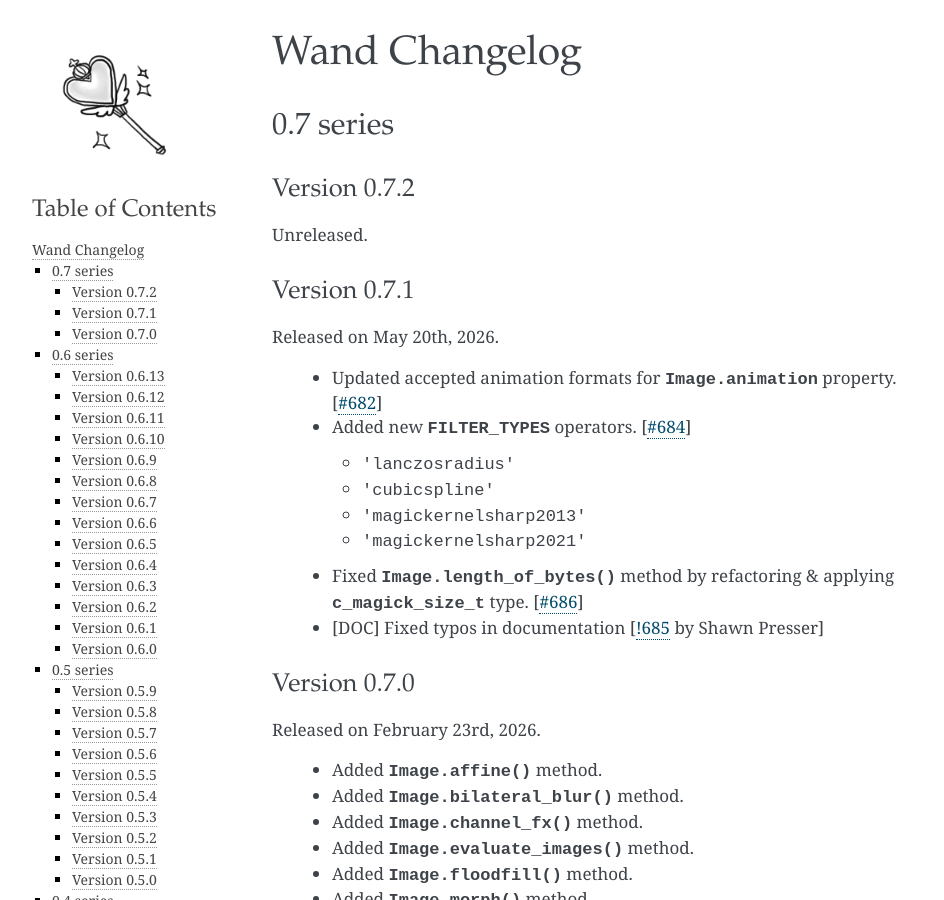
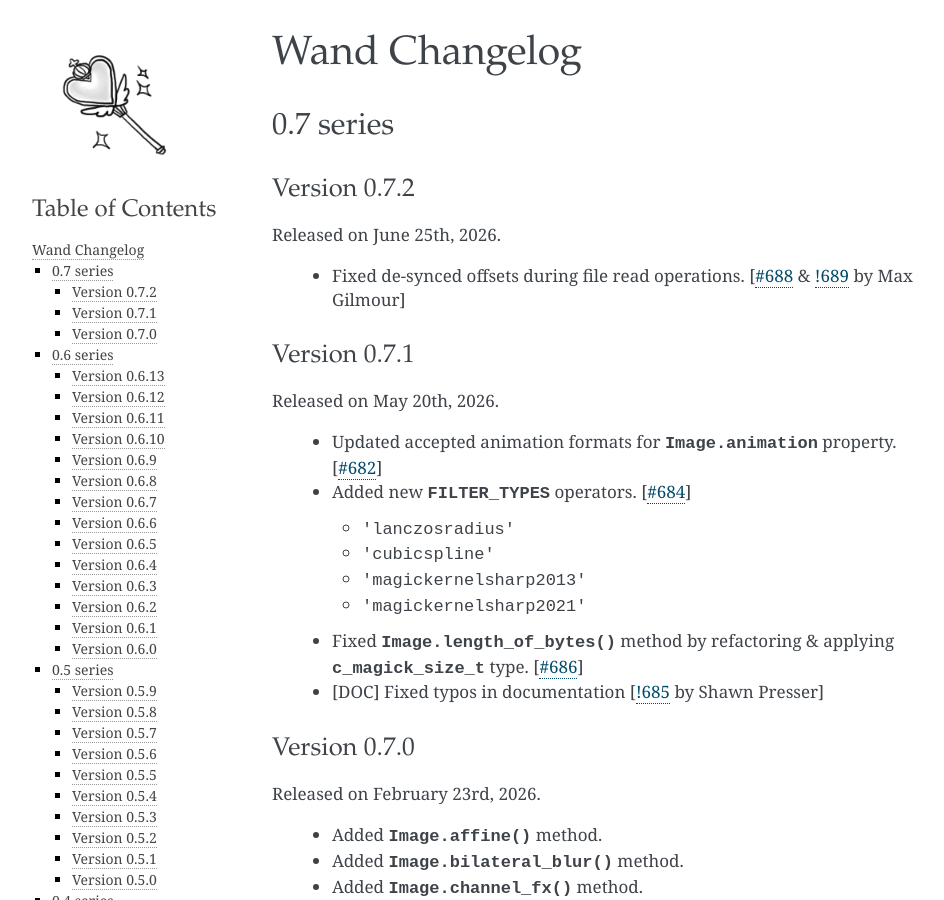
Before and after one commit to emcconville/wand, a Sphinx documentation site: the page built from docs/changes.rst, in a window 1280 px wide and 900 px high. Shown: the whole window, without its empty margins (148-1092 px from the left). Built offline with Sphinx 7.4.7, drawn with Linux system fonts in a browser that asks for light colours; some web fonts are replaced.

Commit message:
Cutting release date

```diff
--- a/docs/changes.rst
+++ b/docs/changes.rst
@@ -12,7 +12,9 @@ Wand Changelog
 Version 0.7.2
 -------------
 
-Unreleased.
+Released on June 25th, 2026.
+
+ - Fixed de-synced offsets during file read operations. [:issue:`688` & :pull:`689` by Max Gilmour]
 
 
 .. _changelog-0.7.1:
```
